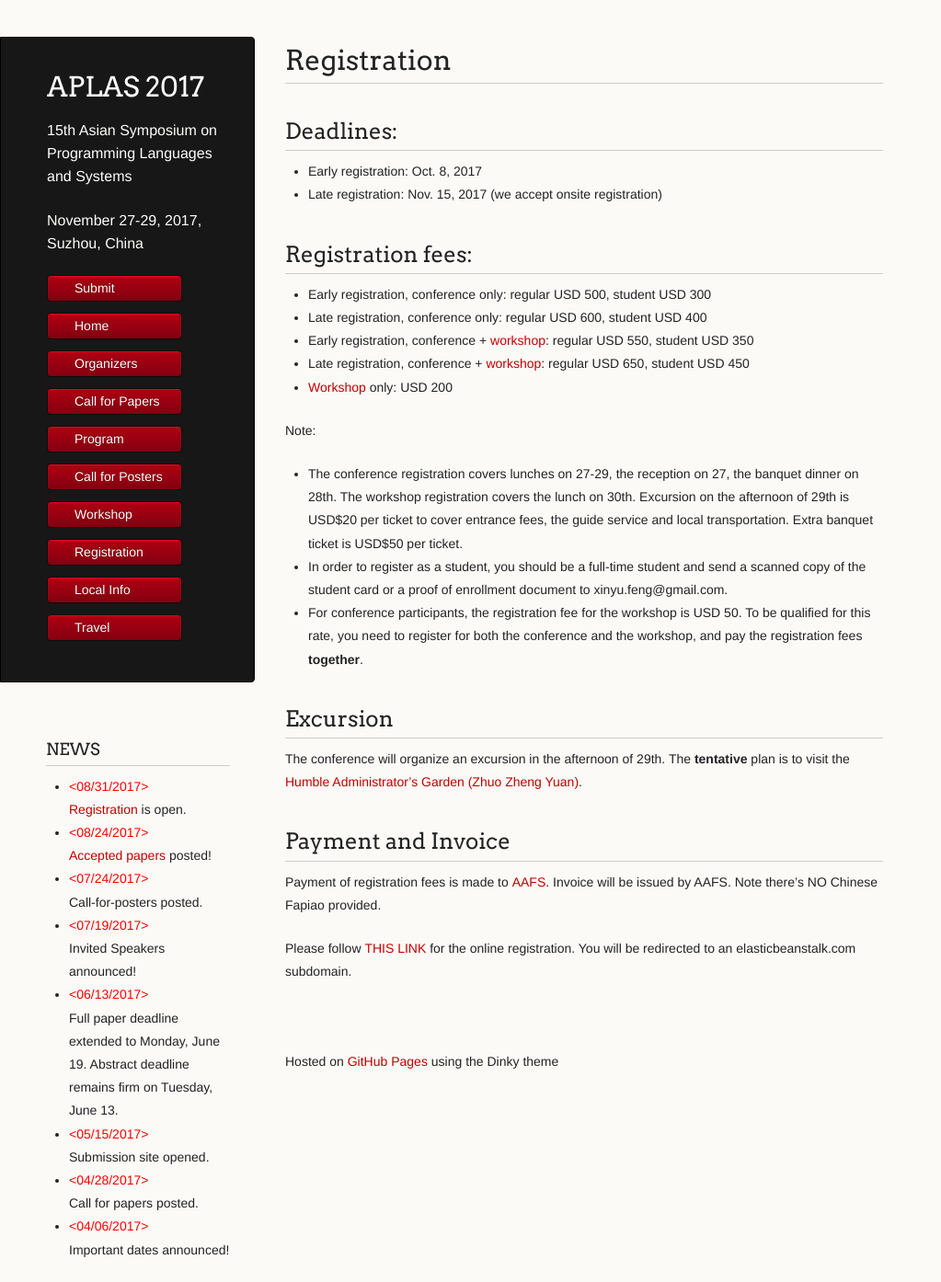
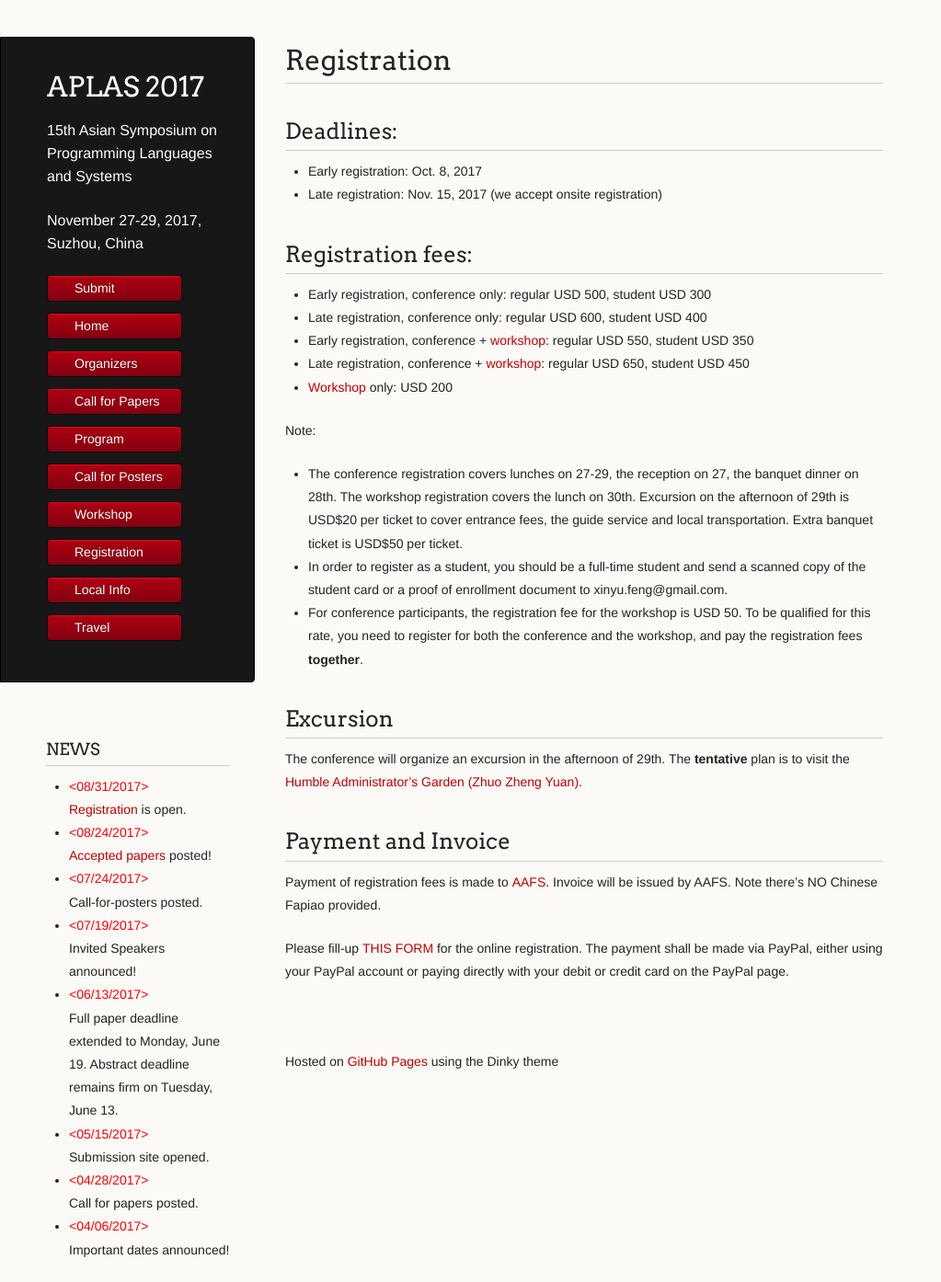
Before and after one commit to www-aplas/www-aplas.github.io, a Jekyll site: the page built from registration.md, in a window 1280 px wide. Shown: the whole page at 92% size, without its empty margins (0-1023 px from the left). Built offline with Jekyll 4.4.1, drawn with Linux system fonts in a browser that asks for light colours; our own code applies the rules of GitHub Pages for plain Markdown files; a script that is not in the unit is left out.

Commit message:
change form link

```diff
--- a/registration.md
+++ b/registration.md
@@ -34,4 +34,5 @@
 Payment of registration fees is made to [AAFS](http://www.cs.tsukuba.ac.jp/~kam/AAFS/). Invoice will
 be issued by AAFS. Note there's NO Chinese Fapiao provided.
 
-Please follow [THIS LINK](http://registration.ap-southeast-1.elasticbeanstalk.com/) for the online registration. You will be redirected to an elasticbeanstalk.com subdomain.
+Please fill-up [THIS FORM](http://aplas-reg.org) for the online registration. The payment shall be
+made via PayPal, either using your PayPal account or paying directly with your debit or credit card on the PayPal page.
```
